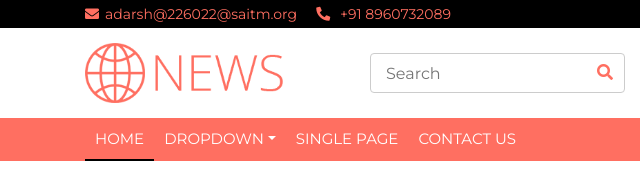
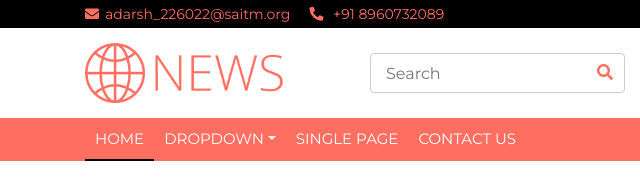
Before and after one commit to Adarsh7706/24x7-news-website-college-project, a plain HTML site: page index.html in a window 1280 px wide. Shown: the top 188 px of the page, 0-640 px from the left. Drawn offline with nearby package versions, Linux system fonts and the light colour scheme.

Commit message:
Update index.html

```diff
--- a/index.html
+++ b/index.html
@@ -30,7 +30,7 @@
                 <div class="row">
                     <div class="col-md-6">
                         <div class="tb-contact">
-                            <p><i class="fas fa-envelope"></i>adarsh@226022@saitm.org</p>
+                            <p><i class="fas fa-envelope"></i>adarsh_226022@saitm.org</p>
                             <p><i class="fas fa-phone-alt"></i> +91 8960732089</p>
                         </div>
                     </div>
```
